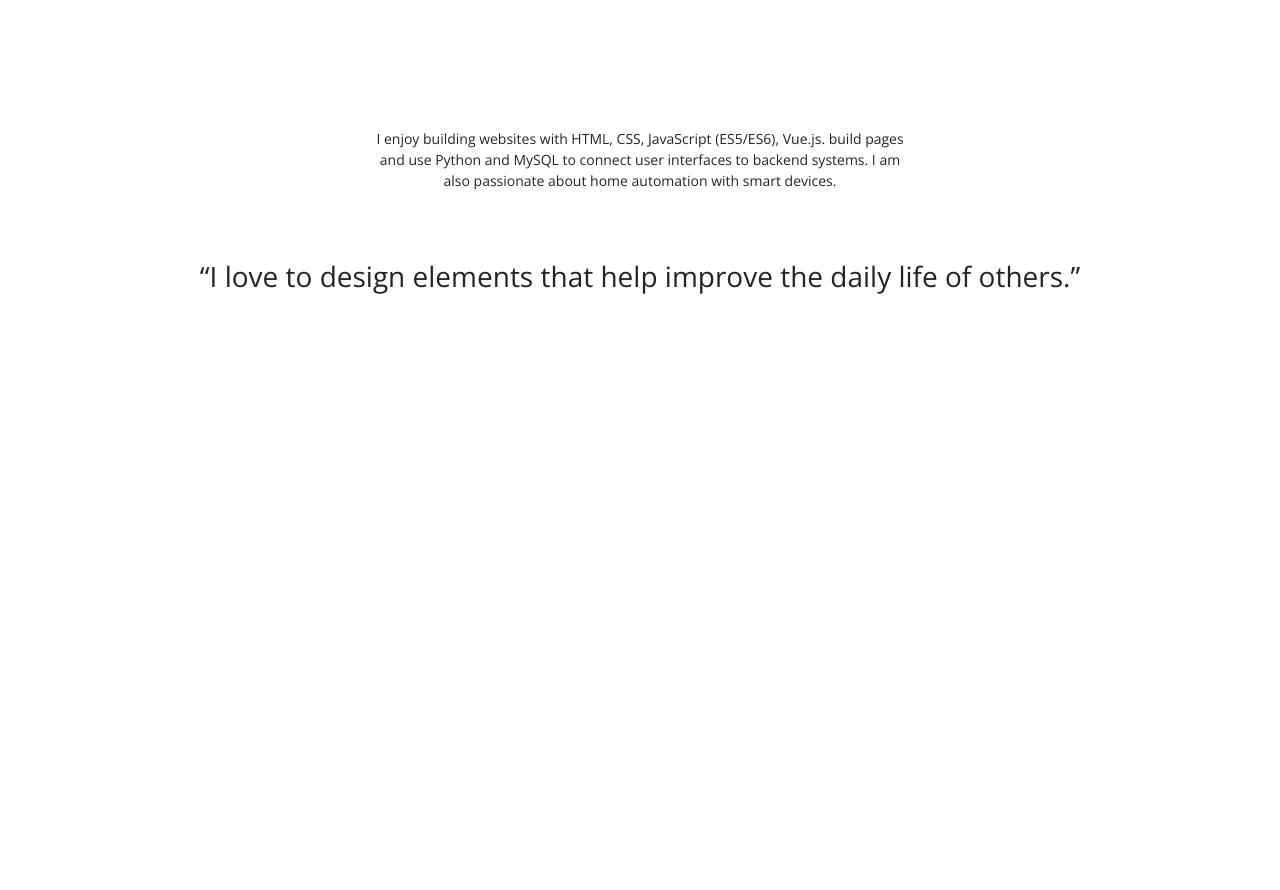
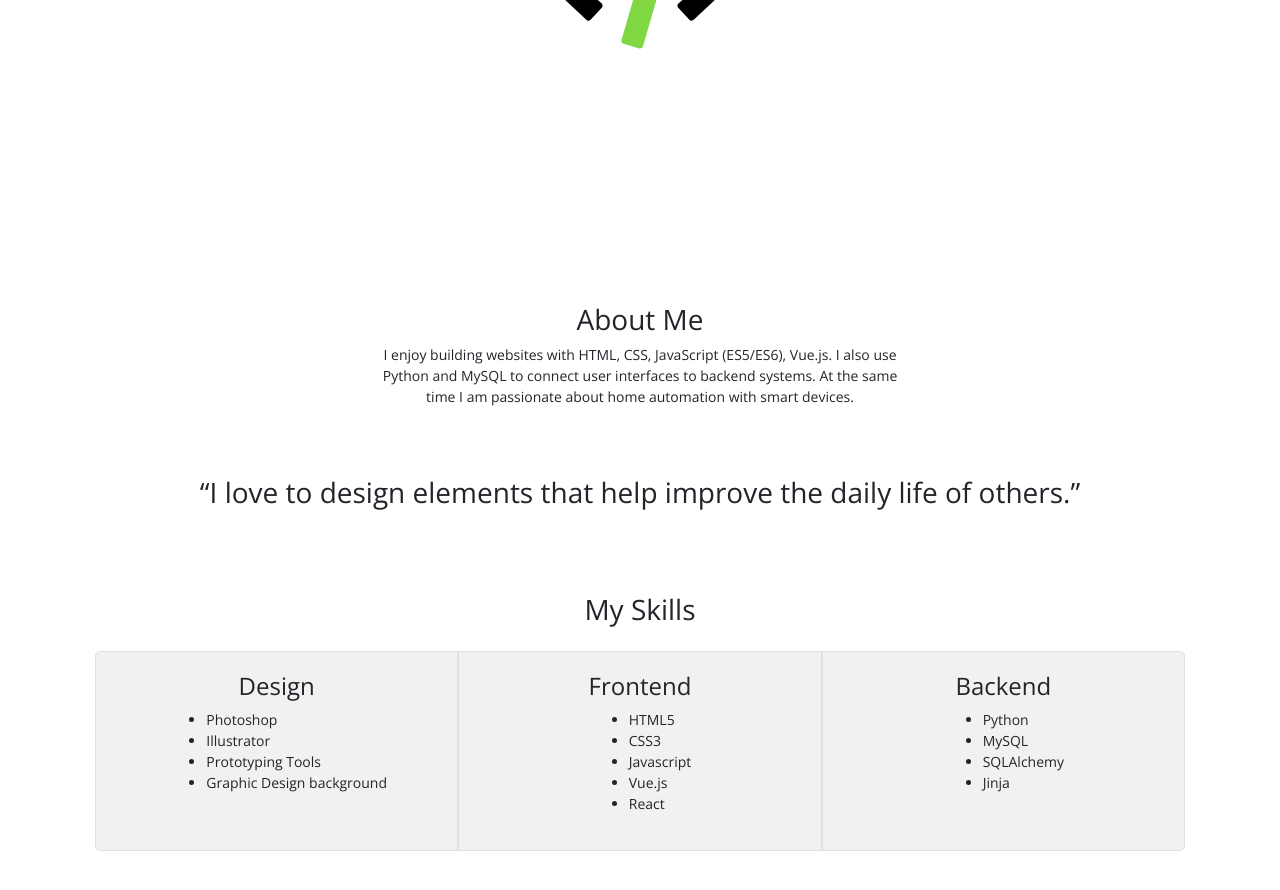
Before and after one commit to evankp/html5, a plain HTML site: page index.html in a window 1280 px wide. Shown: the part 780-1670 px from the top of the page. Before the commit the page ends 1077 px from the top, so only its background shows below. Drawn offline with nearby package versions, Linux system fonts and the light colour scheme.

Commit message:
Page development

```diff
--- a/css/base.css
+++ b/css/base.css
@@ -28,9 +28,9 @@ q {
 }
 
 .container {
-    padding: 20px;
+    padding: 40px;
     background-color: white;
-    height: 100vh;
+    min-height: 1200px;
     position: relative;
 }
 
@@ -67,3 +67,7 @@ q {
 #menu-icon:hover {
     color: var(--neon-green);
 }
+
+#main-nav {
+    margin-bottom: 100px;
+}
--- a/index.html
+++ b/index.html
@@ -15,8 +15,11 @@
 
     <style>
         #intro {
-            height: 60%;
-            padding-top: 50px;
+            margin-bottom: 150px;
+        }
+
+        #about {
+            margin-bottom: 80px;
         }
 
         #profile-picture {
@@ -27,43 +30,120 @@
             font-weight: 300;
         }
 
+        .heading-subtitle {
+            margin-bottom: 50px;
+        }
+
         .section-break {
+            height: 400px;
+        }
+
+        .section-break img {
             width: 200px;
         }
+
+        .skill-section {
+            background-color: #f1f1f1;
+            border: 1px solid #e0e0e0;
+            display: flex;
+            padding: 20px;
+            flex-direction: column;
+            align-items: center;
+        }
+
+        .skill-section:first-of-type {
+            --border-radius: 5px 0 0 5px;
+            -webkit-border-radius: var(--border-radius);
+            -moz-border-radius: var(--border-radius);
+            border-radius: var(--border-radius);
+        }
+
+        .skill-section:last-of-type {
+            --border-radius: 0 5px 5px 0;
+            -webkit-border-radius: var(--border-radius);
+            -moz-border-radius: var(--border-radius);
+            border-radius: var(--border-radius);
+        }
+
+        /*.skill-section h4 {*/
+            /*color: var(--neon-green)*/
+        /*}*/
     </style>
 
 </head>
 <body>
     <div class="container">
-        <nav class="d-flex flex-row align-items-center mb-5">
+        <nav id="main-nav" class="d-flex flex-row align-items-center">
             <hr class="header-lines mr-5">
             <a href="index.html"><img id="logo" src="./img/personal_logo.svg" alt="ek logo"></a>
             <hr class="header-lines ml-5">
-            <span id="menu-icon" class="fas fa-bars mr-5" ></span>
+            <span id="menu-icon" class="fas fa-bars"></span>
         </nav>
 
         <header id="intro" class="d-flex flex-column align-items-center">
             <h1 class="text-center mb-3">Front End Engineer & Web Designer & Code Lover</h1>
-            <h2 style="margin-bottom: 50px">I build responsively</h2>
+            <h2 class="heading-subtitle">I build responsively</h2>
             <img id="profile-picture" src="./img/profile-square.jpg" class="rounded-circle">
         </header>
 
-        <div class="d-flex flex-column align-items-center" style="height: 40%">
-            <img class="section-break" src="./img/code-solid.svg">
+        <div class="section-break d-flex flex-column align-items-center">
+            <img src="./img/code-solid.svg">
         </div>
 
-        <section class="d-flex flex-column align-items-center">
+        <section id="about" class="d-flex flex-column align-items-center">
+            <header>
+                <h3>About Me</h3>
+            </header>
             <article class="text-center w-50 mb-5">
                 <p>
                     I enjoy building websites with HTML, CSS, JavaScript (ES5/ES6), Vue.js.
-                build pages and use Python and MySQL to connect user interfaces to backend systems.
-                I am also passionate about home automation with smart devices.
+                I also use Python and MySQL to connect user interfaces to backend systems.
+                At the same time I am passionate about home automation with smart devices.
                 </p>
             </article>
 
             <aside>
                 <q>I love to design elements that help improve the daily life of others.</q>
             </aside>
+        </section>
+
+        <section>
+            <header>
+                <h3 class="text-center mb-4">My Skills</h3>
+            </header>
+
+            <article class="row">
+                <section class="skill-section col-lg-4">
+                    <h4>Design</h4>
+                    <ul>
+                        <li>Photoshop</li>
+                        <li>Illustrator</li>
+                        <li>Prototyping Tools</li>
+                        <li>Graphic Design background</li>
+                    </ul>
+                </section>
+
+                <section class="skill-section col-lg-4">
+                    <h4>Frontend</h4>
+                    <ul>
+                        <li>HTML5</li>
+                        <li>CSS3</li>
+                        <li>Javascript</li>
+                        <li>Vue.js</li>
+                        <li>React</li>
+                    </ul>
+                </section>
+
+                <section class="skill-section col-lg-4">
+                    <h4>Backend</h4>
+                    <ul>
+                        <li>Python</li>
+                        <li>MySQL</li>
+                        <li>SQLAlchemy</li>
+                        <li>Jinja</li>
+                    </ul>
+                </section>
+            </article>
         </section>
     </div>
 
```
